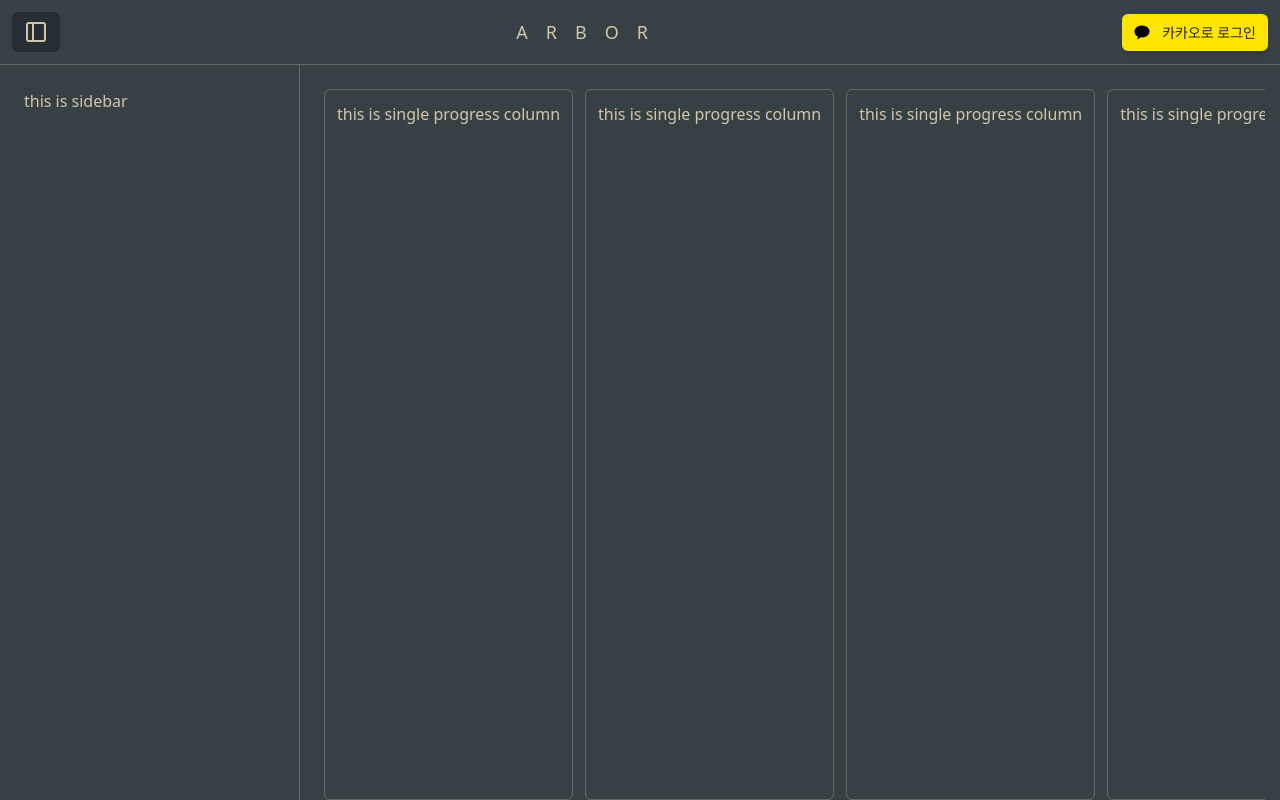
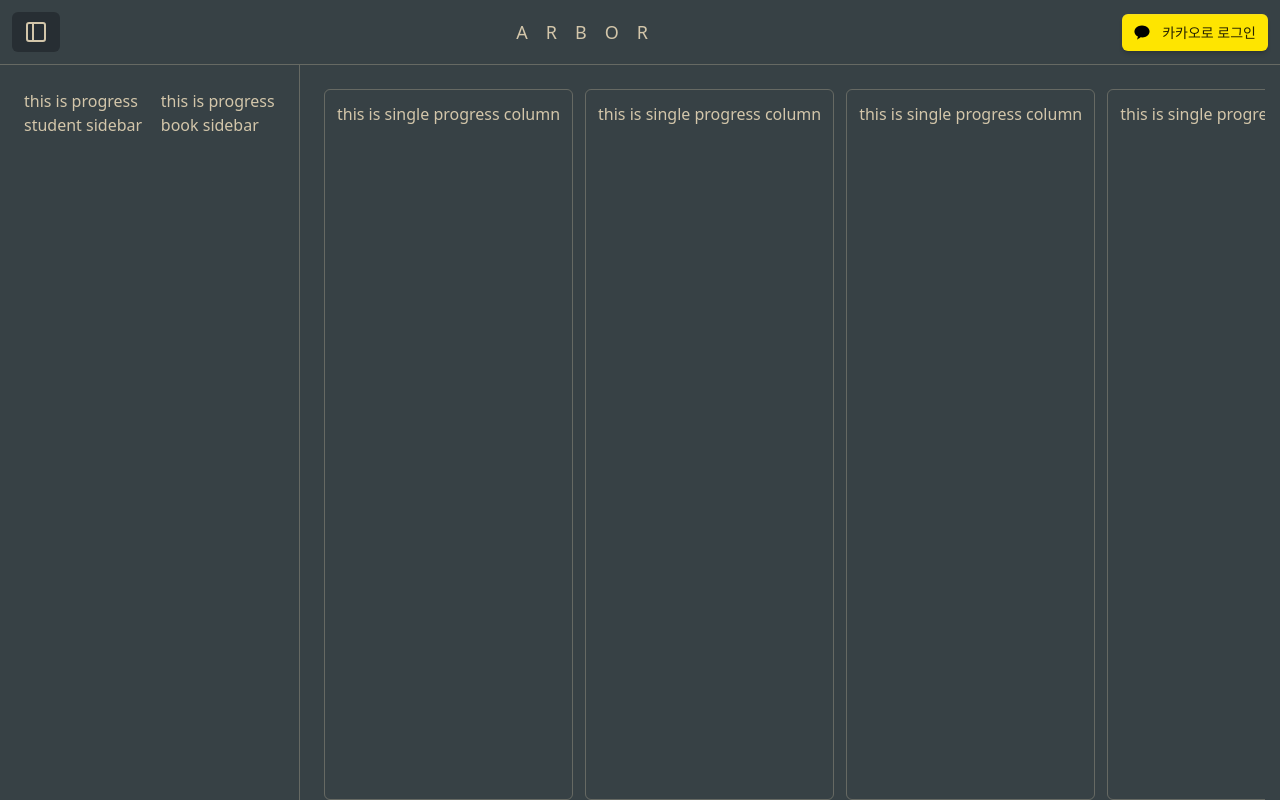
Before and after one commit to ThePott/arbor-the-tree, a React (Vite) app: page /progress in a window 1280 px wide. Built offline with nearby package versions, Linux system fonts and the light colour scheme; no server answers.

Commit message:
feat(progress): layout for inner sidebars

```diff
--- a/src/featuresPerRoute/progress/loader/index.tsx
+++ b/src/featuresPerRoute/progress/loader/index.tsx
@@ -0,0 +1,9 @@
+import manageStudentLoaderFn from "@/featuresPerRoute/manage.student/loader"
+import type { QueryClient } from "@tanstack/react-query"
+
+const progressLoaderFn = (queryClient: QueryClient) => {
+    // NOTE: 반, 학생 받아오는 것만 필요하니 기존 로더 재탕함
+    manageStudentLoaderFn({ queryClient })
+}
+
+export default progressLoaderFn
--- /dev/null
+++ b/src/featuresPerRoute/progress/page/ProgressSidebarSection/ProgressBookSidebar/index.tsx
@@ -0,0 +1,5 @@
+const ProgressBookSidebar = () => {
+    return <div>this is progress book sidebar </div>
+}
+
+export default ProgressBookSidebar
--- /dev/null
+++ b/src/featuresPerRoute/progress/page/ProgressSidebarSection/ProgressStudentSidebar/index.tsx
@@ -0,0 +1,5 @@
+const ProgressStudentSidebar = () => {
+    return <div>this is progress student sidebar</div>
+}
+
+export default ProgressStudentSidebar
--- /dev/null
+++ b/src/featuresPerRoute/progress/page/ProgressSidebarSection/index.tsx
@@ -0,0 +1,14 @@
+import { Hstack } from "@/packages/components/layouts"
+import ProgressBookSidebar from "./ProgressBookSidebar"
+import ProgressStudentSidebar from "./ProgressStudentSidebar"
+
+const ProgressSidebarSection = () => {
+    return (
+        <Hstack className="border-r border-r-border-dim p-my-lg w-[300px]">
+            <ProgressStudentSidebar />
+            <ProgressBookSidebar />
+        </Hstack>
+    )
+}
+
+export default ProgressSidebarSection
--- a/src/featuresPerRoute/progress/page/index.tsx
+++ b/src/featuresPerRoute/progress/page/index.tsx
@@ -1,10 +1,11 @@
 import { Hstack } from "@/packages/components/layouts"
 import ProgressColumnSection from "./ProgressColumnSection"
+import ProgressSidebarSection from "./ProgressSidebarSection"
 
 const ProgressPage = () => {
     return (
         <Hstack className="h-full" gap="none">
-            <div className="border-r border-r-border-dim p-my-lg w-[300px]">this is sidebar</div>
+            <ProgressSidebarSection />
             <ProgressColumnSection />
         </Hstack>
     )
--- a/src/routes/progress.index.tsx
+++ b/src/routes/progress.index.tsx
@@ -1,3 +1,4 @@
+import progressLoaderFn from "@/featuresPerRoute/progress/loader"
 import ProgressPage from "@/featuresPerRoute/progress/page"
 import ProgressPending from "@/featuresPerRoute/progress/pending"
 import { createFileRoute } from "@tanstack/react-router"
@@ -5,4 +6,5 @@ import { createFileRoute } from "@tanstack/react-router"
 export const Route = createFileRoute("/progress/")({
     component: ProgressPage,
     pendingComponent: ProgressPending,
+    loader: ({ context: { queryClient } }) => progressLoaderFn(queryClient),
 })
```
